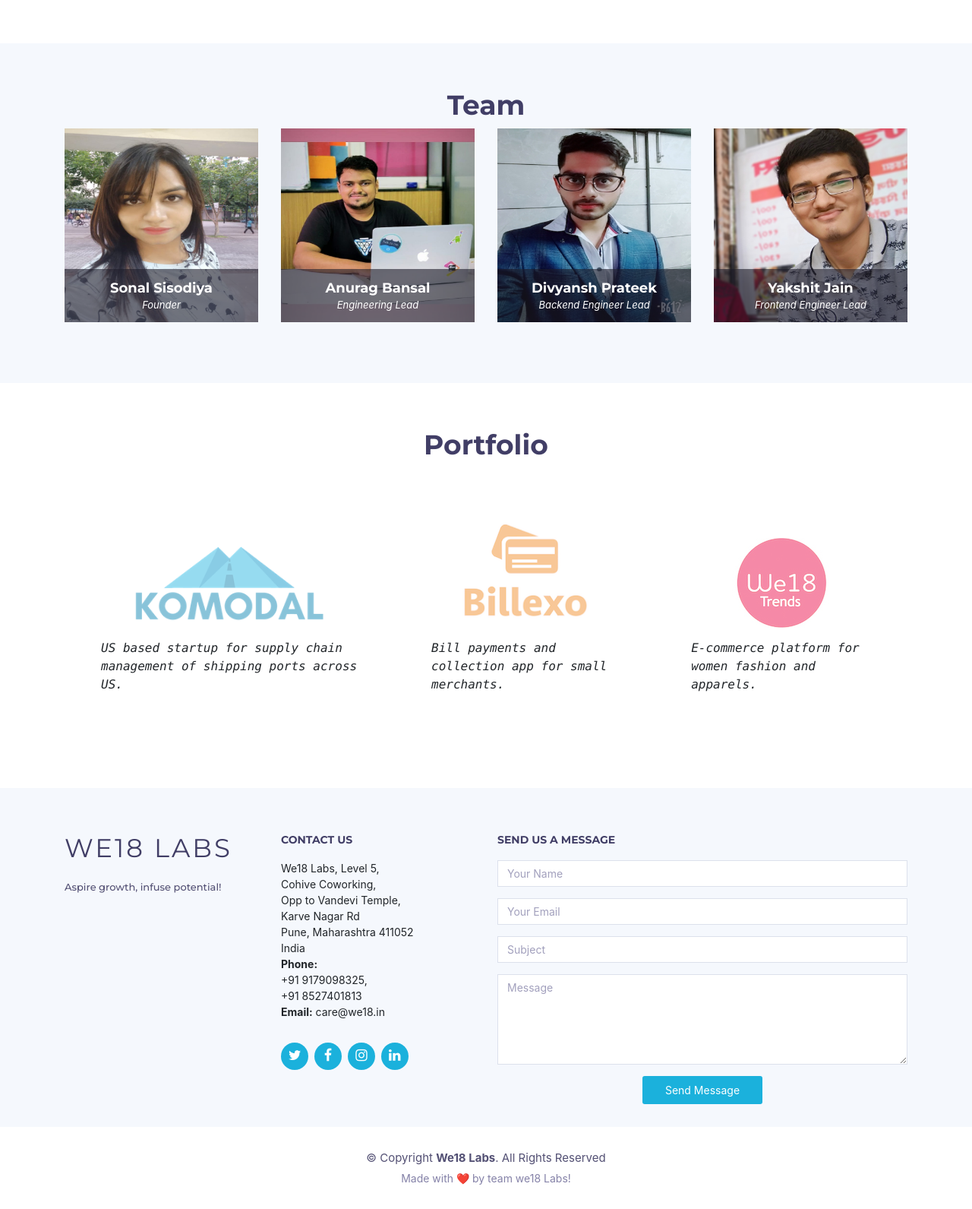
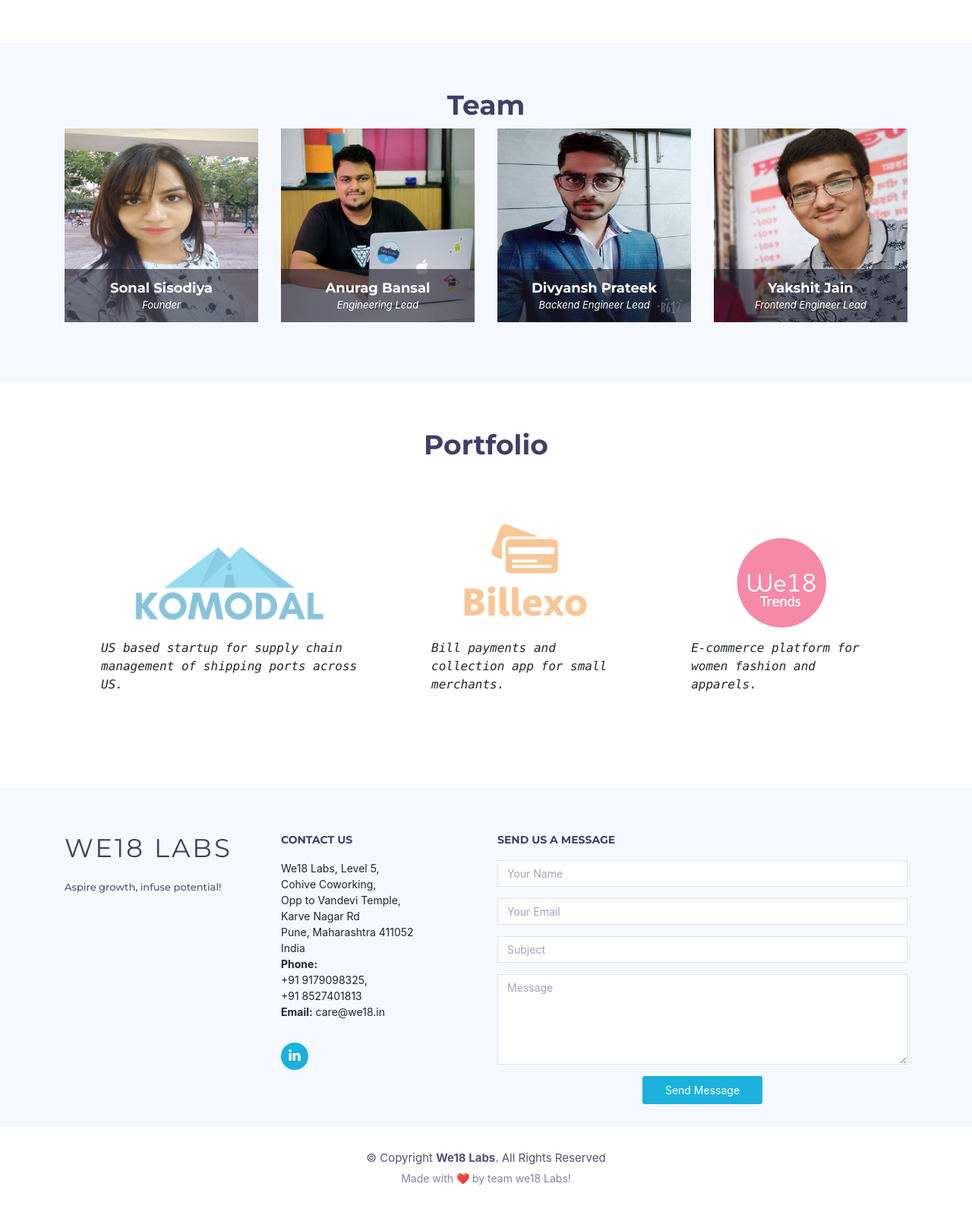
Before and after one commit to we18/we18.github.io, a website with bundled scripts: page index.html in a window 1280 px wide. Shown: the part 4751-6342 px from the top of the page at 76% size. Built offline with nearby package versions, Linux system fonts and the light colour scheme; a web font is replaced by a local one.

Commit message:
Fix spelling mistake

```diff
--- a/index.html
+++ b/index.html
@@ -241,7 +241,7 @@
               <div class="features wow bounceInUp clearfix">
                 <i class="fa fa-diamond" style="color: #f058dc;"></i>
                 <h4>Design Process</h4>
-                <p>We start the process with a business assessment, we work with you to determine your technology needs and then develop a design plan for creative website designing. Our skilled business analyst gathers general business information, and prepares detailed business processes. Our designers start preparing a wire frame, and color scheme, which a customized theme, always keeping your brand in mind. After all it’s your business and nobody knows your customers batter then you do, and we respect that.</p>
+                <p>We start the process with a business assessment, we work with you to determine your technology needs and then develop a design plan for creative website designing. Our skilled business analyst gathers general business information, and prepares detailed business processes. Our designers start preparing a wire frame, and color scheme, which a customized theme, always keeping your brand in mind. After all it’s your business and nobody knows your customers better then you do, and we respect that.</p>
               </div>
 
               <div class="features wow bounceInUp clearfix">
@@ -532,7 +532,7 @@
 
           <div class="col-lg-3 col-md-6 wow fadeInUp" data-wow-delay="0.2s">
               <div class="member">
-                <img src="img/anurag.jpeg" class="img-fluid" alt="">
+                <img src="img/anurag.jpg" class="img-fluid" alt="">
                 <div class="member-info">
                   <div class="member-info-content">
                     <h4>Anurag Bansal</h4>
@@ -809,9 +809,9 @@
                   </div>
 
                   <div class="social-links">
-                    <a href="#" class="twitter"><i class="fa fa-twitter"></i></a>
+                    <!-- <a href="#" class="twitter"><i class="fa fa-twitter"></i></a>
                     <a href="#" class="facebook"><i class="fa fa-facebook"></i></a>
-                    <a href="#" class="instagram"><i class="fa fa-instagram"></i></a>
+                    <a href="#" class="instagram"><i class="fa fa-instagram"></i></a> -->
                     <a href="https://www.linkedin.com/company/we18-trends/about/" class="linkedin"><i class="fa fa-linkedin"></i></a>
                   </div>
 
```
Also changed, not shown: img/anurag.jpeg (deleted), img/anurag.jpg (added), 1 other file.
